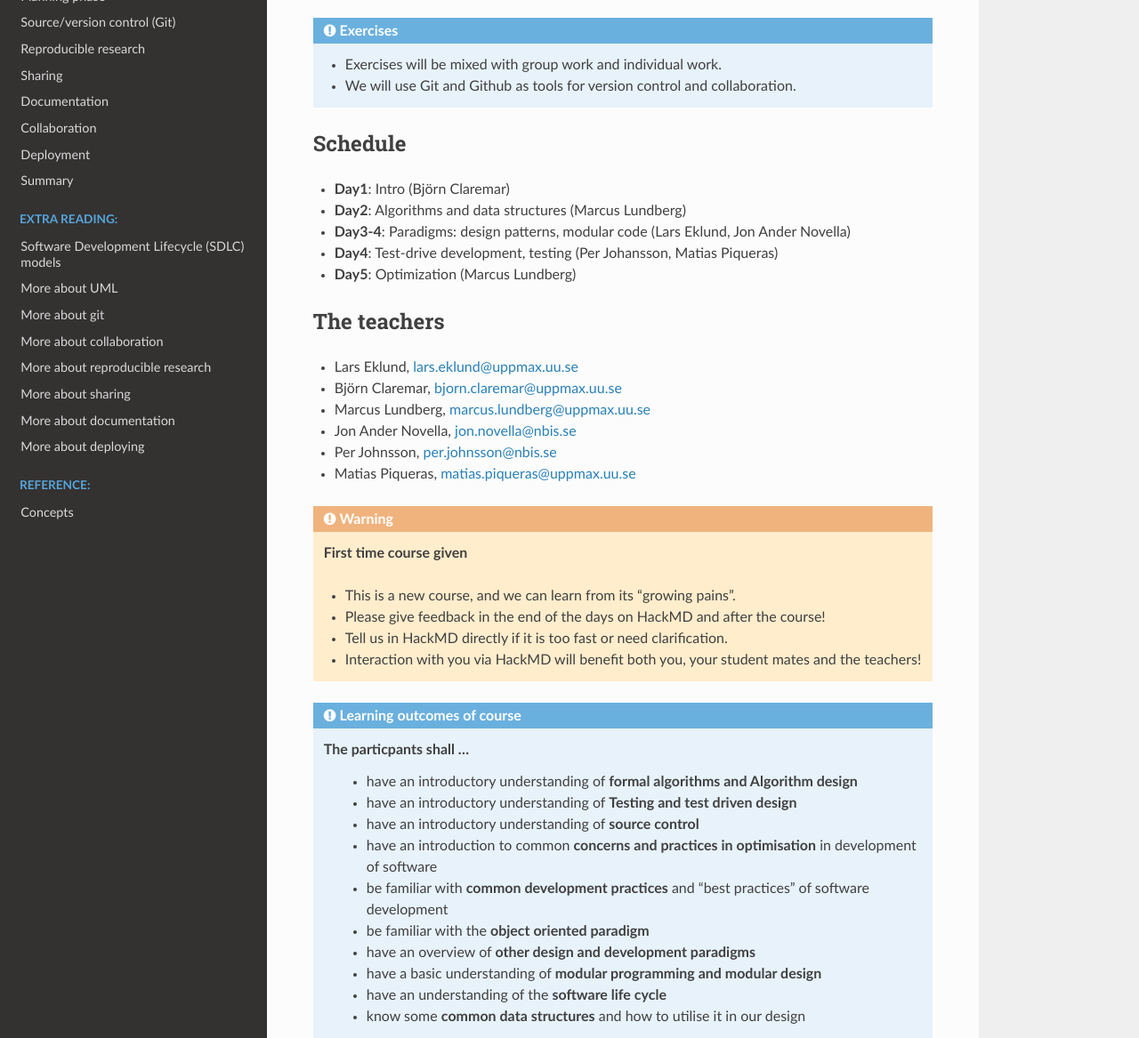
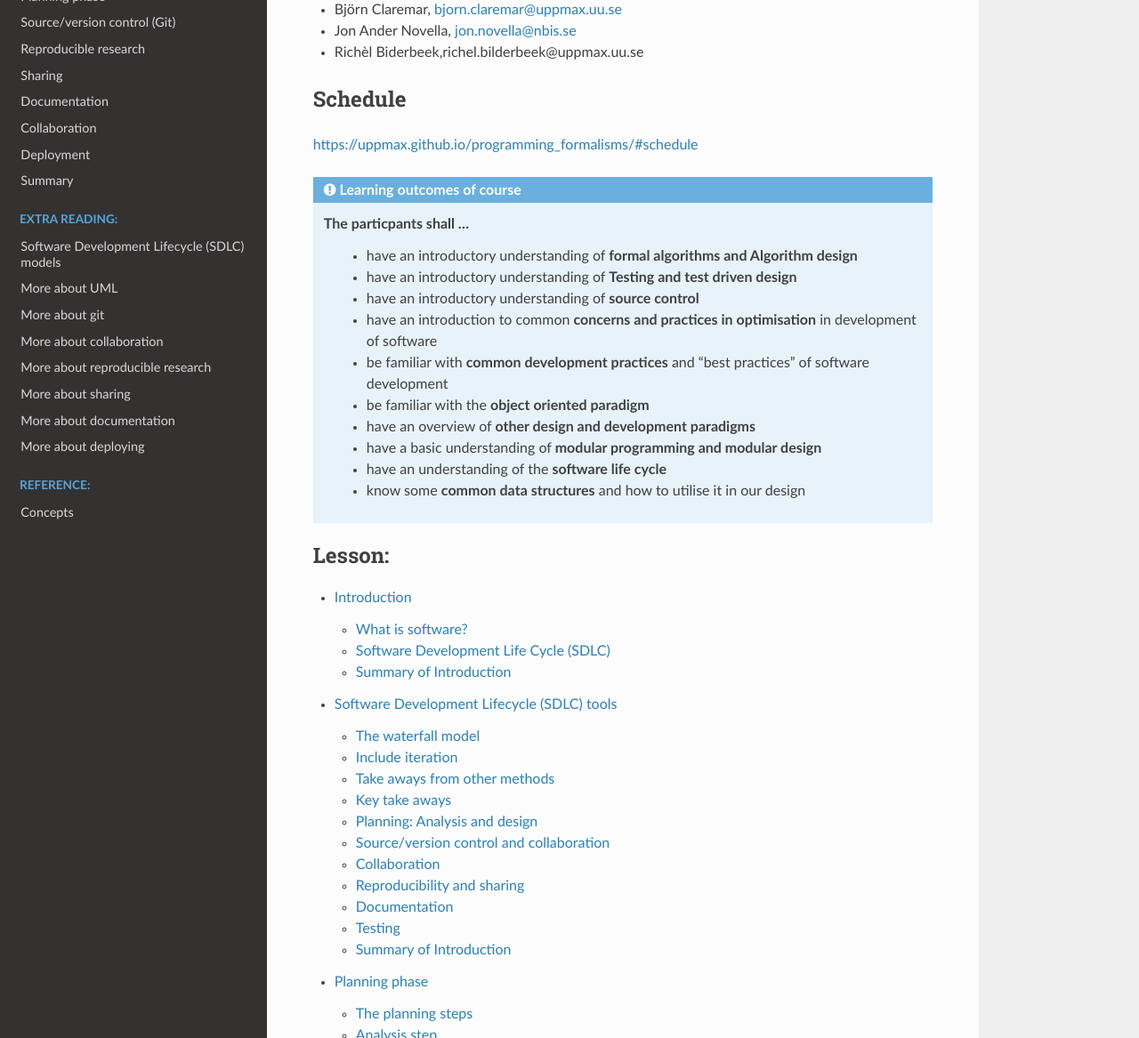
Before and after one commit to UPPMAX/programming_formalisms_intro, a Sphinx documentation site: the page built from doc/index.rst, in a window 1280 px wide and 1400 px high, scrolled down 3154 px, cut to the strip 233-1400 px from the top of the window. Shown: the whole strip at 89% size. Built offline with Sphinx 7.4.7 and the Read the Docs theme 2.0.0, drawn with Linux system fonts in a browser that asks for light colours; pages that are not in the unit, such as notebooks, are missing from menus; some of the changed text lies outside the part shown.

Commit message:
Update index.rst

```diff
--- a/doc/index.rst
+++ b/doc/index.rst
@@ -63,7 +63,7 @@
 
    - We will cover an introduction to
 
-      - Algorithms and Data structures:    *Programming skills*, *Train logic*
+      - **Algorithms and Data structures:    *Programming skills*, *Train logic***
       - Programming Paradigms:    *Classical training*, *Big-picture architecture of programs*
             - especially structured:    *Readable code*
             - functional programming:    *Modular development*
@@ -89,7 +89,7 @@
 
 .. prereq::
 
-   See the [setup.md](https://github.com/UPPMAX/programming_formalism/blob/main/setup.md) file
+   See the `setup.md <https://github.com/UPPMAX/programming_formalism/blob/main/setup.md>`_ file
 
 Some practicals
 ----------------
@@ -103,18 +103,18 @@
 
     - When you join the Zoom meeting, use your REAL NAME.
 
-    - Please MUTE your microphone when you are not speaking and use the “**Raise hand**” functionality under the “Participants” window during the lecture.
+    - Please MUTE your microphone when you are not speaking and
+
+      - use the “**Raise hand**” functionality under the “Participants” window during the lecture.
+
     - Behave politely!
     - There will be breakout rooms used in the Zoom for some of the exercises. You will be randomly assigned to one of them the first day. The other days there will be defined groups.
 
     - Use **Zoom chat only**:
+
        - in breakout rooms
        - for Zoom specific technical issues
 
-.. warning::
-
-   - Lecture parts are recorded, so please be muted!
-   - Exercise sessions and breakout rooms are not recorded!
 
 Collaboration document HackMD
 +++++++++++++++++++++++++++++
@@ -123,12 +123,15 @@
 
     - Use the HackMD page for the workshop with your questions.
     - Tell us directly if it is too fast or you need clarification.
+
        -  Either a helper will answer the question or the helper will pose the question to the teacher.
 
     - Depending on how many helpers there are we'll see how fast there are answers.
+
         - Some answers may come after the workshop.
 
     - Type in the left frame
+
         - "-" means new bullet and <tab> indents the level.
         - don't focus too much on the formatting if you are new to "Markdown" language!
 
@@ -138,40 +141,18 @@
 
    - Where do you work?
 
-.. admonition:: Exercises
-
-   - Exercises will be mixed with group work and individual work.
-   - We will use Git and Github as tools for version control and collaboration.
-
-
-Schedule
---------------------
-
-- **Day1**: Intro (Björn Claremar)
-- **Day2**: Algorithms and data structures (Marcus Lundberg)
-- **Day3-4**: Paradigms: design patterns, modular code (Lars Eklund, Jon Ander Novella)
-- **Day4**: Test-drive development, testing (Per Johansson, Matias Piqueras)
-- **Day5**: Optimization (Marcus Lundberg)
-
-
 The teachers
 ------------
 
 - Lars Eklund, lars.eklund@uppmax.uu.se
 - Björn Claremar, bjorn.claremar@uppmax.uu.se
-- Marcus Lundberg, marcus.lundberg@uppmax.uu.se
 - Jon Ander Novella, jon.novella@nbis.se
-- Per Johnsson, per.johnsson@nbis.se
-- Matias Piqueras, matias.piqueras@uppmax.uu.se
+- Richèl Biderbeek,richel.bilderbeek@uppmax.uu.se
 
+Schedule
+--------------------
 
-
-.. warning:: **First time course given**
-
-   - This is a new course, and we can learn from its "growing pains".
-   - Please give feedback in the end of the days on HackMD and after the course!
-   - Tell us in HackMD directly if it is too fast or need clarification.
-   - Interaction with you via HackMD will benefit both you, your student mates and the teachers!
+https://uppmax.github.io/programming_formalisms/#schedule
 
 
 .. admonition:: Learning outcomes of course
@@ -187,9 +168,6 @@
      - have a basic understanding of **modular programming and modular design**
      - have an understanding of the **software life cycle**
      - know some **common data structures** and how to utilise it in our design
-
-
-
 
 .. toctree::
    :maxdepth: 2
```
